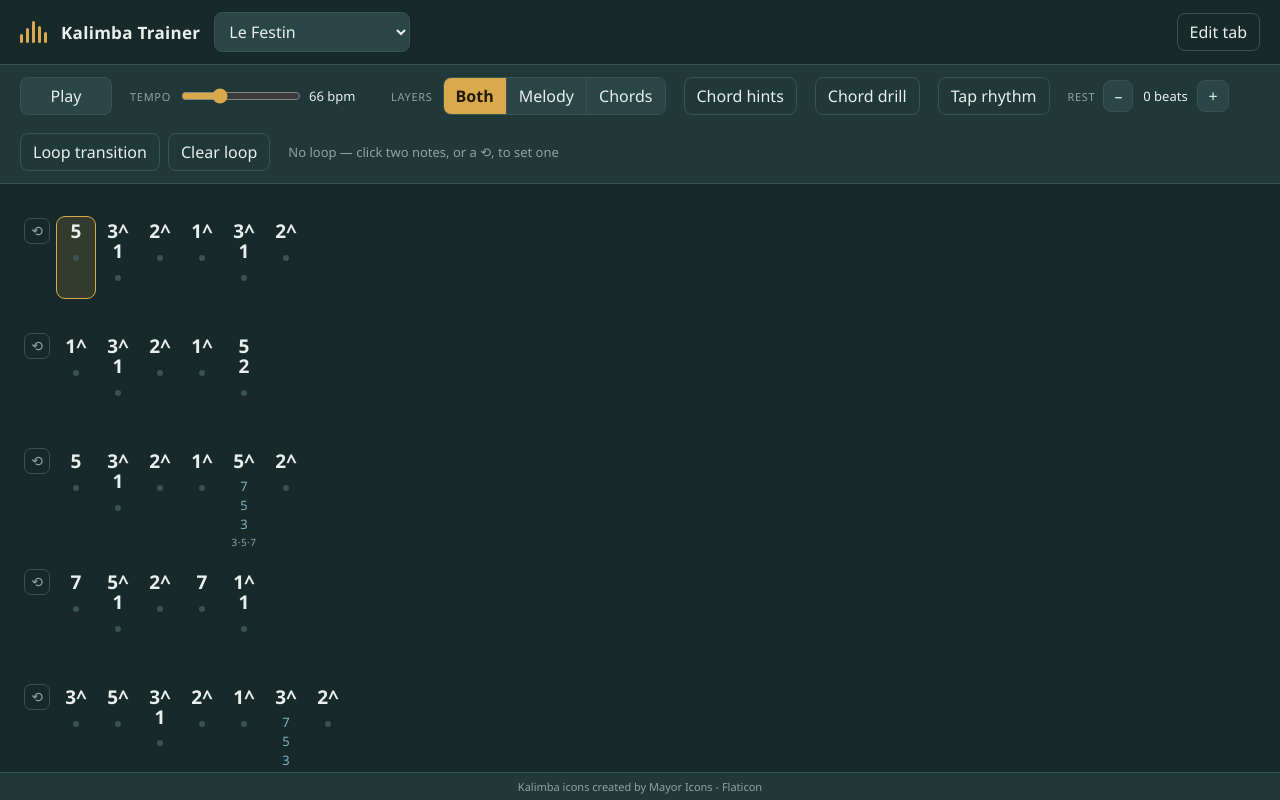
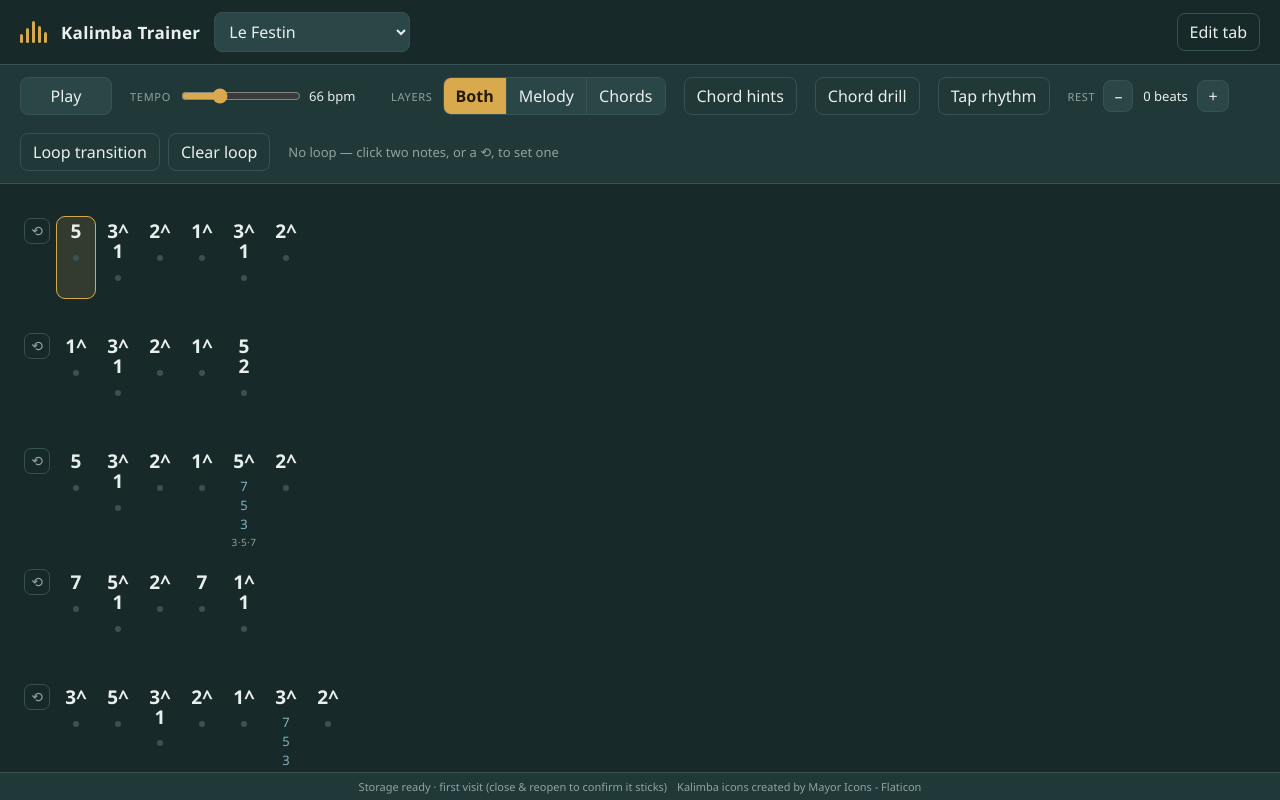
Before and after one commit to c-chanszewai/kalimba-trainer, a plain HTML site: page index.html in a window 1280 px wide. Drawn offline with Linux system fonts and the light colour scheme.

Commit message:
Add storage self-check indicator in footer; SW v8
Co-Authored-By: Claude Opus 4.8 <noreply@anthropic.com>

```diff
--- a/index.html
+++ b/index.html
@@ -103,6 +103,8 @@
     font-size:11px;color:var(--muted);text-align:center}
   footer a{color:var(--muted);text-decoration:none}
   footer a:hover{color:var(--brass);text-decoration:underline}
+  footer #storageNote{margin-right:10px}
+  footer #storageNote.warn{color:var(--brass);font-weight:600}
 </style>
 </head>
 <body>
@@ -156,7 +158,7 @@
   <div class="empty" id="drillEmpty" style="display:none">No chords in this section. Set a loop over a passage that has chords, or turn on Chord hints to drill suggested chords.</div>
 </div>
 
-<footer><a href="https://www.flaticon.com/free-icons/kalimba" title="kalimba icons">Kalimba icons created by Mayor Icons - Flaticon</a></footer>
+<footer><span id="storageNote"></span><a href="https://www.flaticon.com/free-icons/kalimba" title="kalimba icons">Kalimba icons created by Mayor Icons - Flaticon</a></footer>
 
 <div id="edit">
   <div class="er"><strong>Edit / paste tab</strong><div class="sp" style="flex:1"></div>
@@ -492,8 +494,20 @@ window.addEventListener('keydown',e=>{if(e.code!=='Space'||edit.classList.contai
   if(S.tapMode){if(S.capturing)recordTap();else onTap();return;}
   toggle();});
 
+// storage self-check: does a saved value survive across full app closes?
+function storageHealth(){const el=document.getElementById('storageNote');if(!el)return;
+  let ok=false,visits=0;
+  try{const k='kalimba.diag';const prev=localStorage.getItem(k);
+    if(prev){try{visits=JSON.parse(prev).n||0;}catch(e){}}
+    localStorage.setItem(k,JSON.stringify({n:visits+1,t:Date.now()}));
+    ok=localStorage.getItem(k)!=null;visits=visits+1;
+  }catch(e){ok=false;}
+  if(!ok){el.textContent='⚠ Storage blocked here — rhythms won’t save';el.className='warn';}
+  else if(visits>1){el.textContent='Saving works · visit #'+visits;el.className='';}
+  else{el.textContent='Storage ready · first visit (close & reopen to confirm it sticks)';el.className='';}}
+
 // init
-setRest(0);loadSong(Object.keys(LIBRARY)[0]);
+setRest(0);loadSong(Object.keys(LIBRARY)[0]);storageHealth();
 </script>
 <script>
 // Register the service worker for offline use (only works over http/https, e.g. GitHub Pages).
--- a/sw.js
+++ b/sw.js
@@ -1,6 +1,6 @@
 // Kalimba Trainer service worker — caches the app shell so it runs fully offline.
 // Bump CACHE when you change any cached file, so clients pick up the new version.
-const CACHE = 'kalimba-v7';
+const CACHE = 'kalimba-v8';
 const ASSETS = [
   './',
   './index.html',
```
